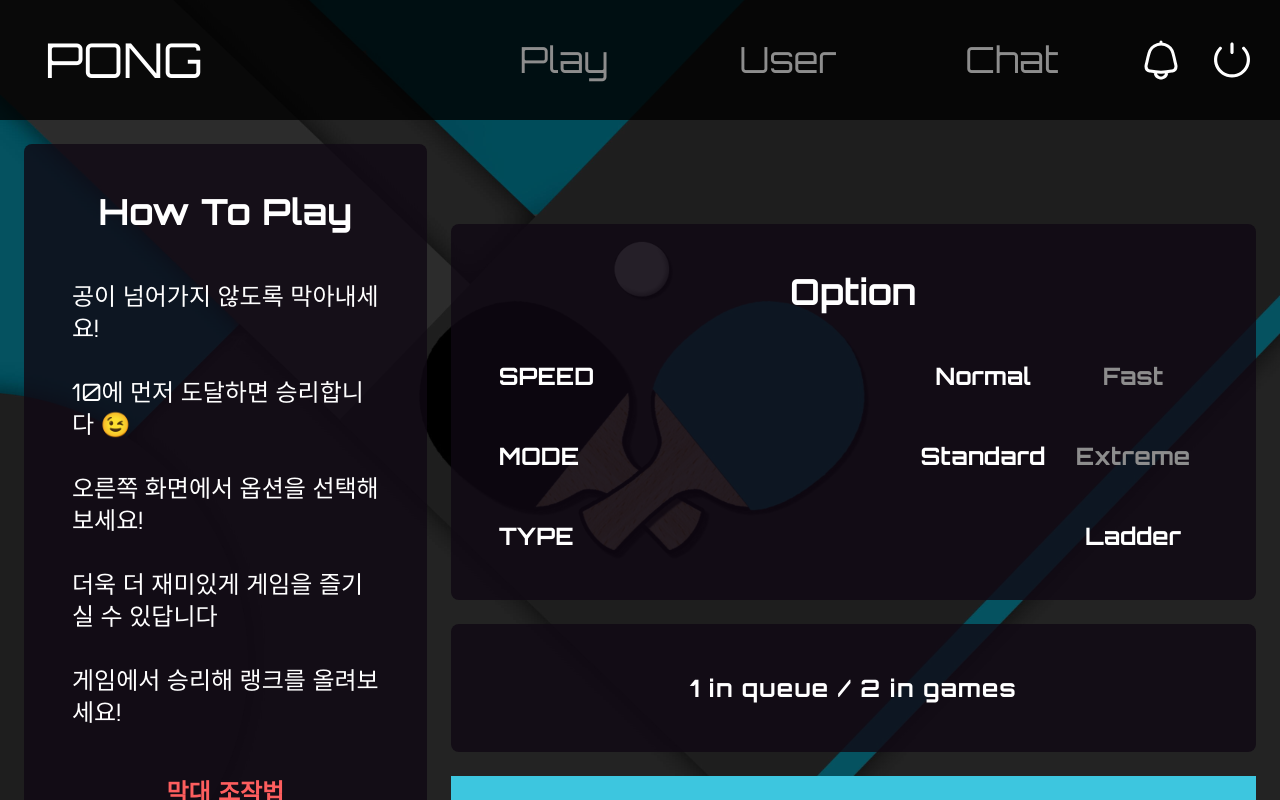
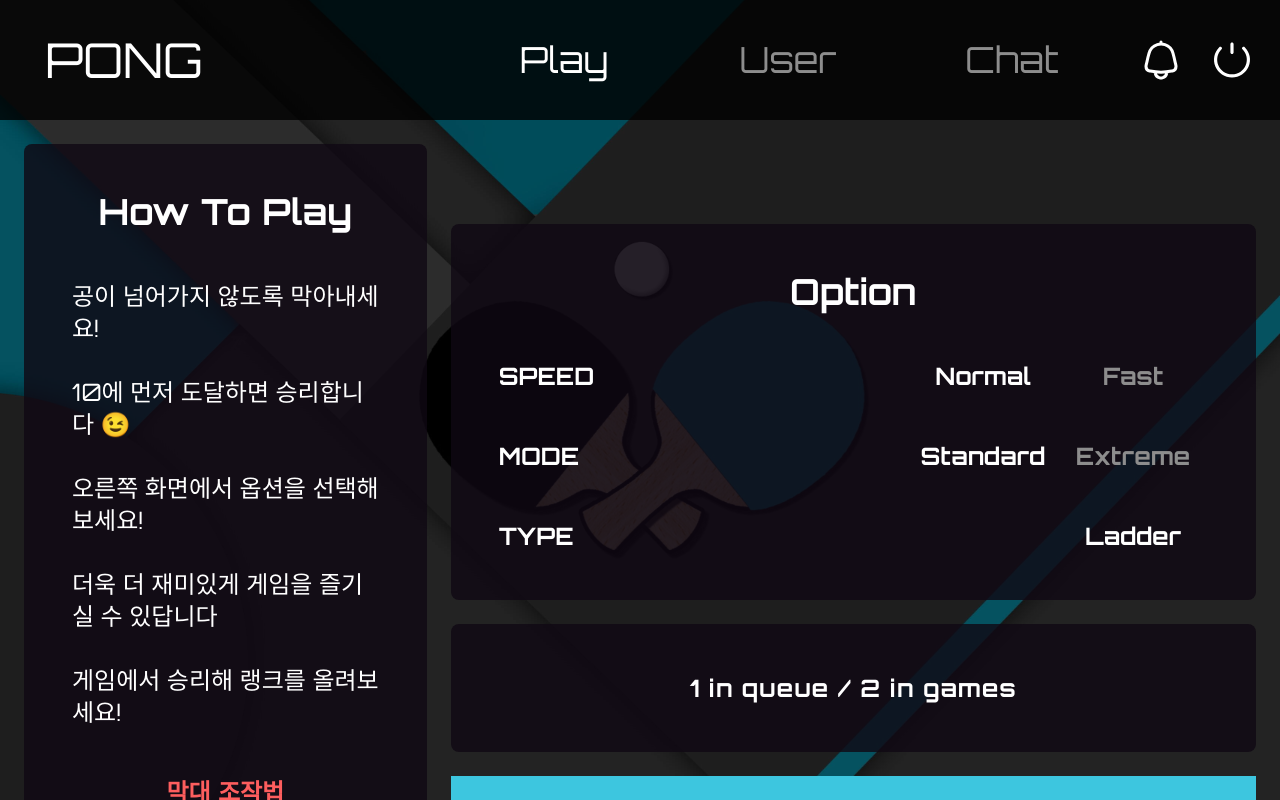
Before and after one commit to ssoyeong-lee/frontend, a Next.js app: page /play in a window 1280 px wide. Shown: the top 800 px of the page. Built offline with nearby package versions, Linux system fonts and the light colour scheme.

Commit message:
FIX: TopNav router 추가

```diff
--- a/src/layouts/TopNav.tsx
+++ b/src/layouts/TopNav.tsx
@@ -1,17 +1,46 @@
 import FlexBox from "@/layouts/FlexBox";
 import Icon from "@/layouts/Icon";
+import Link from "next/link";
+import { useRouter } from "next/router";
 
 export default function TopNav() {
+  const router = useRouter();
+  const { pathname } = router;
+
+  const menuStyle = "text-gray-400 w-[200px] cursor-pointer hover:text-white";
+  const activeMenuStyle = "text-white w-[200px] cursor-pointer";
+
   return (
     <FlexBox className="bg-cover-black-200 justify-between px-6 h-[120px] text-center">
-      <div className="text-white text-5xl w-[200px]">PONG</div>
+      <Link href="/main" className="text-white text-5xl w-[200px]">
+        PONG
+      </Link>
       <FlexBox className="gap-6 text-4xl">
-        <div className="text-gray-400 w-[200px]">Play</div>
-        <div className="text-gray-400 w-[200px]">User</div>
-        <div className="text-gray-400 w-[200px]">Chat</div>
+        <Link
+          href="/play"
+          className={pathname === "/play" ? activeMenuStyle : menuStyle}
+        >
+          Play
+        </Link>
+        <Link
+          href="/user"
+          className={pathname === "/user" ? activeMenuStyle : menuStyle}
+        >
+          User
+        </Link>
+        <Link
+          href="/chat"
+          className={pathname === "/chat" ? activeMenuStyle : menuStyle}
+        >
+          Chat
+        </Link>
         <FlexBox className="gap-6">
-          <Icon src="/icon/alarm.svg" alt="alarm" />
-          <Icon src="/icon/logout.svg" alt="logout" />
+          <Icon src="/icon/alarm.svg" alt="alarm" className="cursor-pointer" />
+          <Icon
+            src="/icon/logout.svg"
+            alt="logout"
+            className="cursor-pointer"
+          />
         </FlexBox>
       </FlexBox>
     </FlexBox>
```
